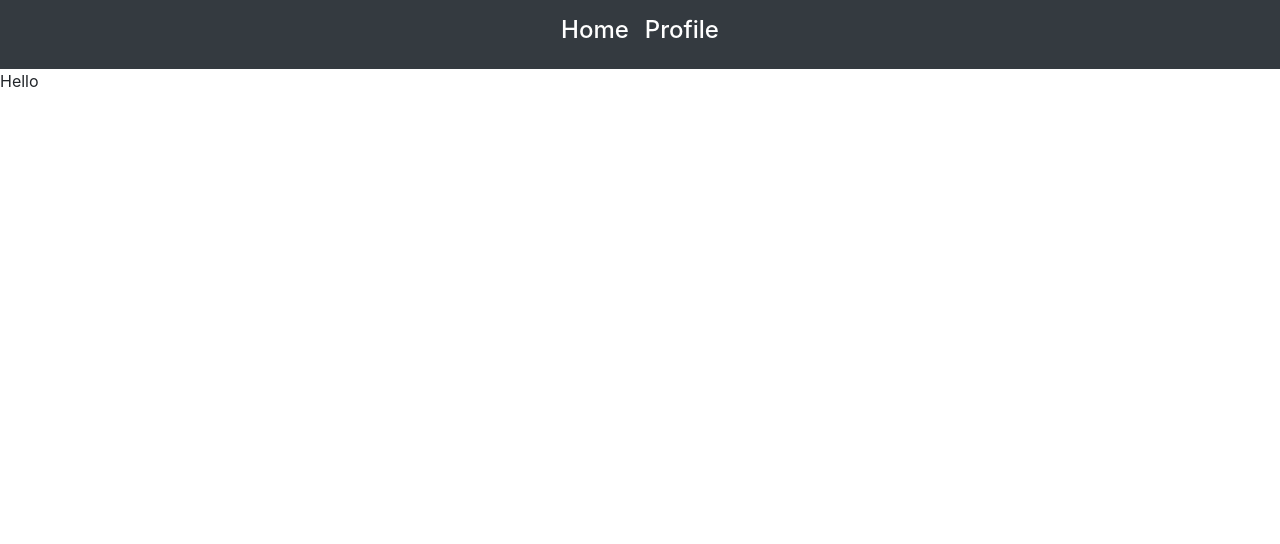
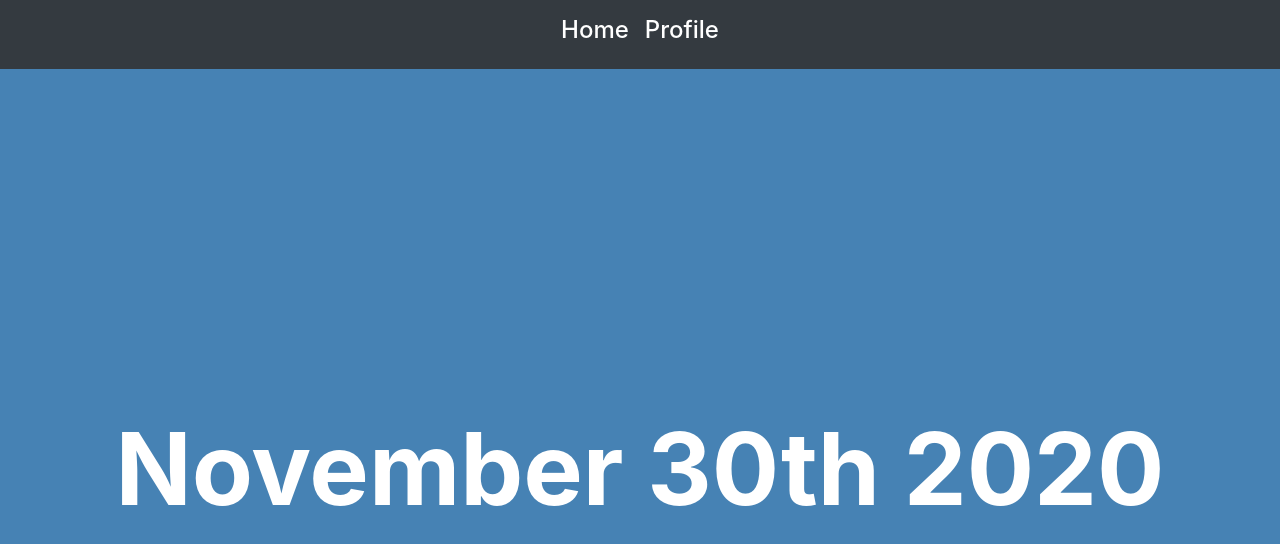
Before and after one commit to Jy411/untitledprojectalpha, a React (Create React App) app: page /profile in a window 1280 px wide. Shown: the top 544 px of the page. Built offline with nearby package versions, Linux system fonts and the light colour scheme.

Commit message:
Added moment (date-time package) and modified Profile page a lil

```diff
--- a/package.json
+++ b/package.json
@@ -7,6 +7,7 @@
     "@testing-library/react": "^11.1.0",
     "@testing-library/user-event": "^12.1.10",
     "bootstrap": "^4.5.3",
+    "moment": "^2.29.1",
     "react": "^17.0.1",
     "react-bootstrap": "^1.4.0",
     "react-dom": "^17.0.1",
--- a/src/home/Home.js
+++ b/src/home/Home.js
@@ -1,5 +1,5 @@
 import logo from "../logo.svg";
-import './home.css';
+import './Home.css';
 
 export const Home = () => (
     <div className="App">
--- /dev/null
+++ b/src/profile/Profile.css
@@ -0,0 +1,14 @@
+.profile {
+    background-color: steelblue;
+    min-height: 100vh;
+    display: flex;
+    justify-content: center;
+    align-items: center;
+}
+
+.dateTime {
+    text-align: center;
+    color: white;
+    font-size: 100px;
+    font-weight: bold;
+}
--- a/src/profile/Profile.js
+++ b/src/profile/Profile.js
@@ -1,7 +1,18 @@
-import React, {Fragment} from 'react';
+import React, {useState} from 'react';
 
-export const Profile = () => (
-  <Fragment>
-    <p>Hello</p>
-  </Fragment>
-);
+import './Profile.css';
+import moment from "moment";
+
+export const Profile = () => {
+  const [date, setDate] = useState(moment().format('MMMM Do YYYY'));
+  // const [time, setTime] = useState(moment().format('h:mm:ss a'));
+
+  return (
+  <div className="profile">
+
+    <div className="dateTime">
+      {date}
+    </div>
+
+  </div>
+)};
```
Also changed, not shown: src/home/Home.css (renamed from src/home/home.css), 1 other file (tests, documents, lock files or other folders).
